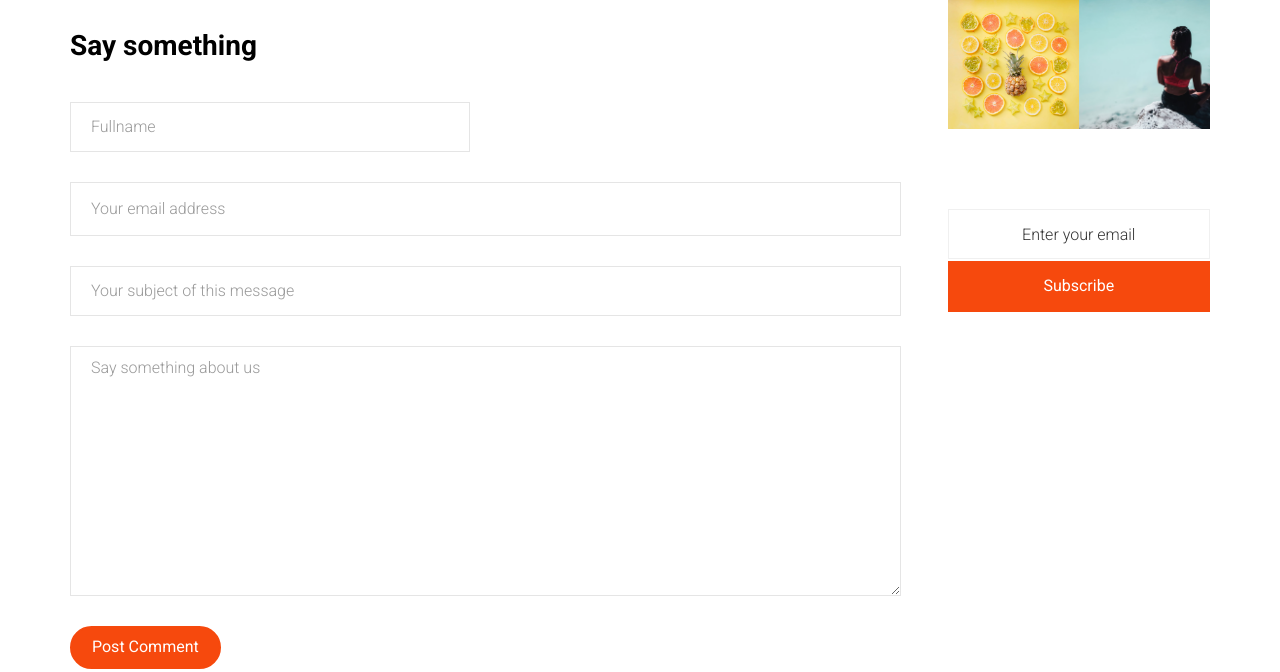
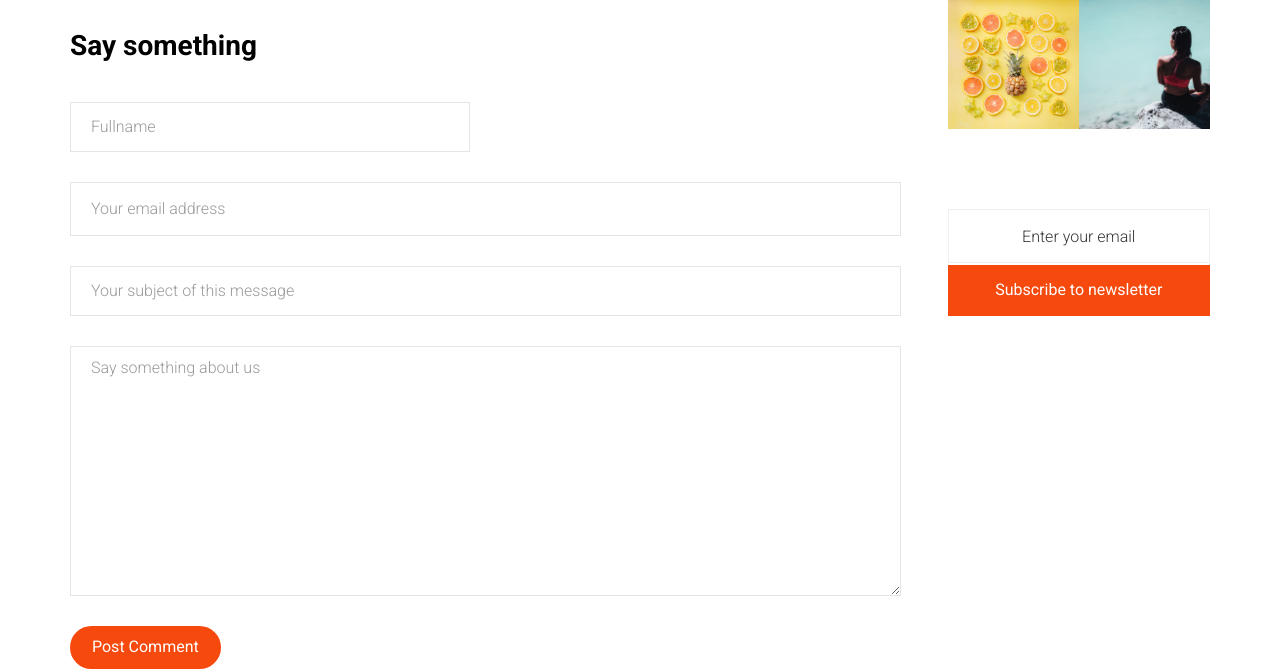
Before and after one commit to EverLookNeverSee/noonpost, a Django app: template templates/blog/blog-single.html in a window 1280 px wide. Shown: the part 1156-1828 px from the top of the page. Run offline with Django 3.2, Linux system fonts and the light colour scheme; the template is opened without the code that fills it: values that come from a table or form of the project are taken from there, others are empty; tables that the repository leaves empty hold one stand-in row (values such as "Sample post"); grey boxes marked "Sample" are stand-in pictures; some libraries are stand-ins or nearby versions; some web fonts are replaced.

Commit message:
Implementing and designing newsletter section

```diff
--- a/templates/blog/blog-single.html
+++ b/templates/blog/blog-single.html
@@ -149,8 +149,10 @@
 							</div>
 							<div class="side">
 								<div class="form-group">
-									<input type="text" class="form-control form-email text-center" id="email" placeholder="Enter your email">
-									<button type="submit" class="btn btn-primary btn-subscribe">Subscribe</button>
+									<form action="{% url 'home:newsletter' %}" method="post">{% csrf_token %}
+										<input type="email" name="email" class="form-control form-email text-center" id="email" placeholder="Enter your email">
+										<button type="submit" class="btn btn-primary btn-subscribe">Subscribe to newsletter</button>
+									</form>
 								</div>
 							</div>
 						</div>
```
